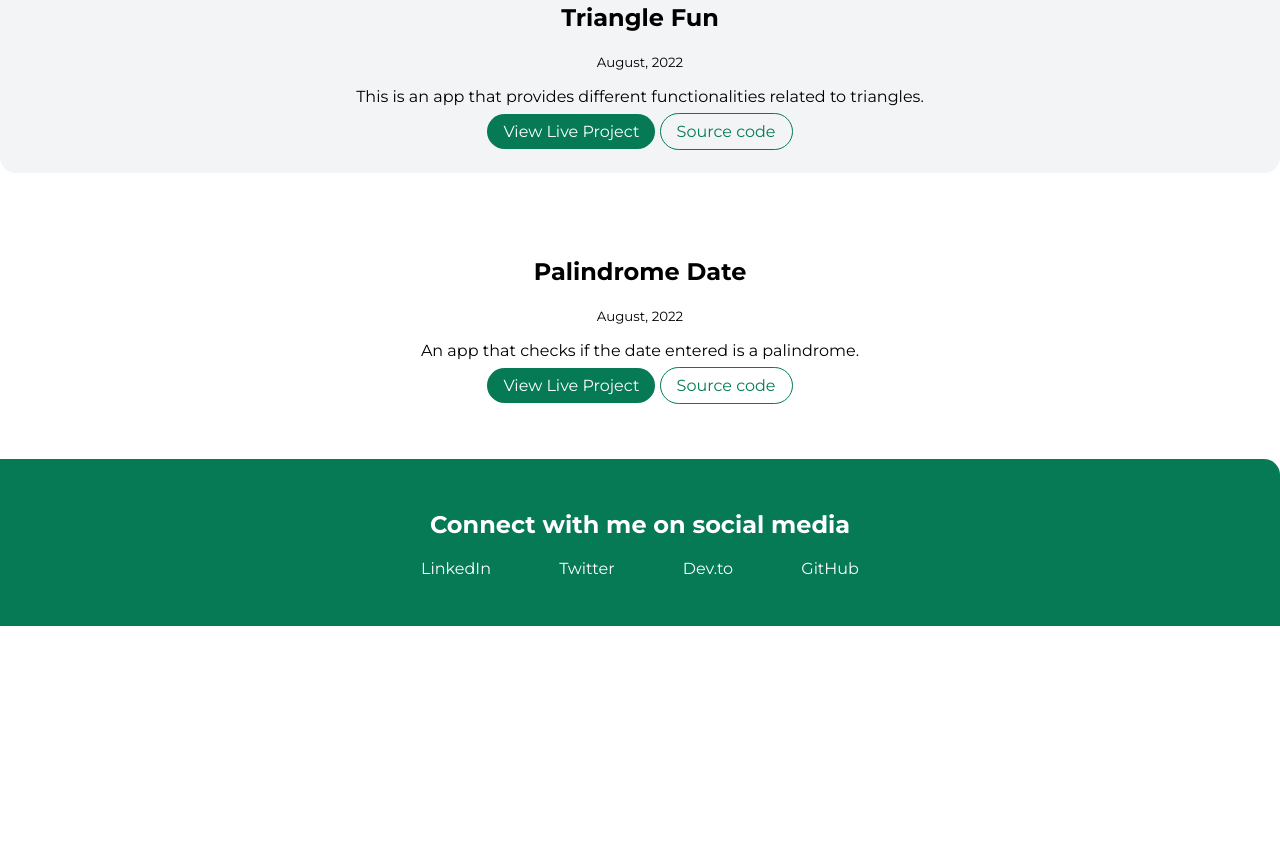
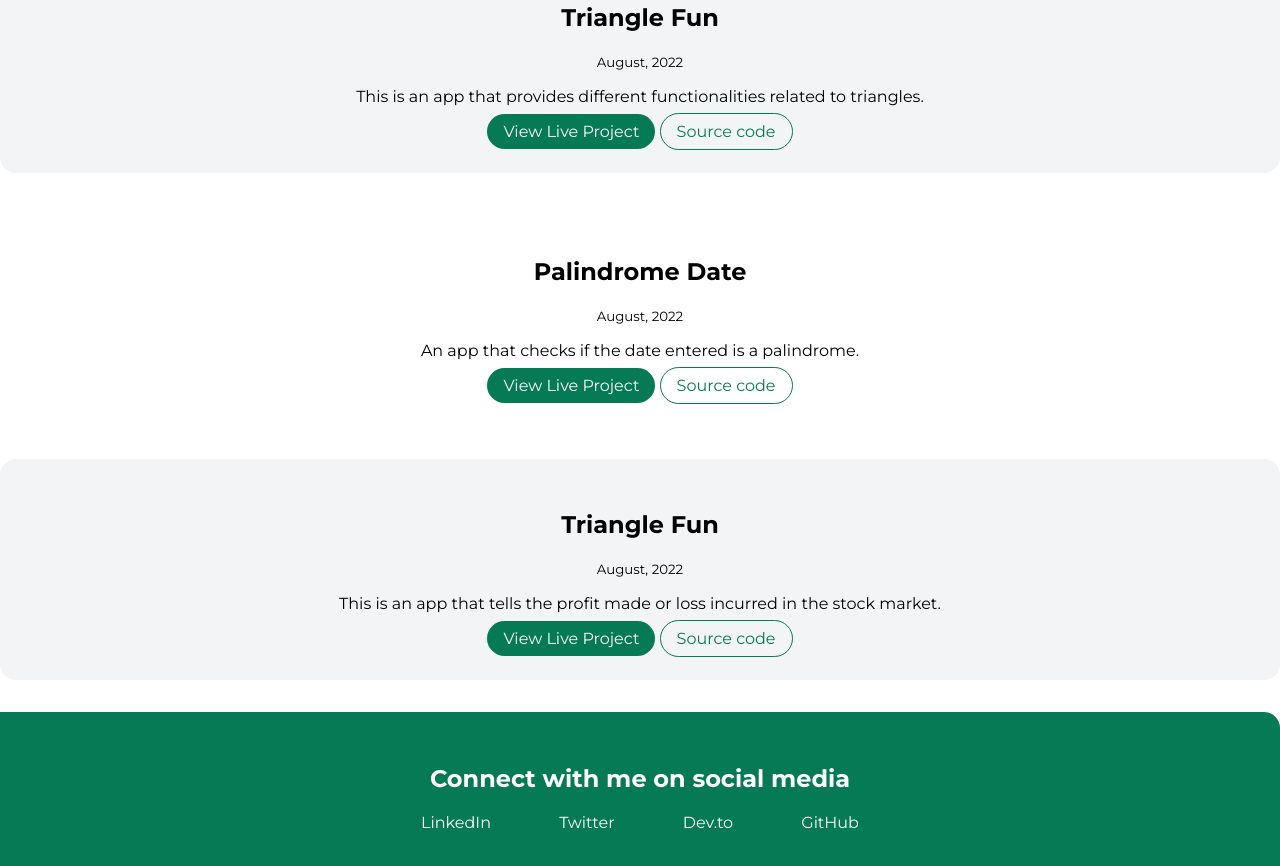
Before and after one commit to anubhav823/neogCampLesson3, a plain HTML site: page projects.html in a window 1280 px wide. Shown: the part 1934-2800 px from the top of the page. Before the commit the page ends 2560 px from the top, so only its background shows below. Drawn offline with Linux system fonts and the light colour scheme.

Commit message:
added profit or loss app

```diff
--- a/projects.html
+++ b/projects.html
@@ -119,6 +119,17 @@
         <a href="https://github.com/anubhav823/neogCampLessonNine" class="link secondary-link">Source code</a>
       </div>
     </section>
+    <section class="section off-white">
+      <div class="container container-center">
+        <h1>Triangle Fun</h1>
+        <small>August, 2022</small>
+        <p>
+          This is an app that tells the profit made or loss incurred in the stock market.
+        </p>
+        <a href="https://profit-loss-anubhav.netlify.app/" class="link primary-link">View Live Project</a>
+        <a href="https://github.com/anubhav823/neogCampLessonTen" class="link secondary-link">Source code</a>
+      </div>
+    </section>
     <footer class="footer">
       <h2>Connect with me on social media</h2>
       <ul class="social-links no-bullet">
```
